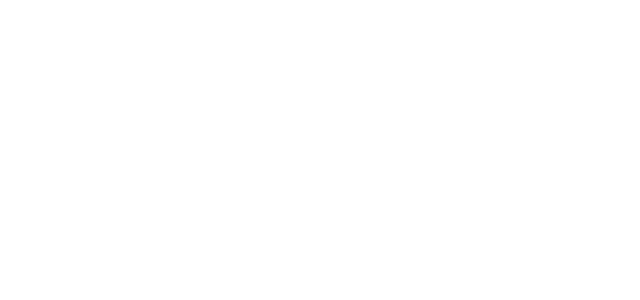
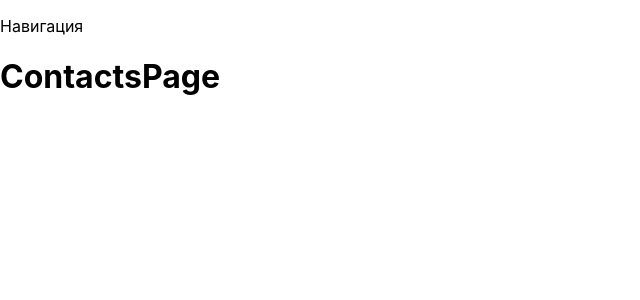
Before and after one commit to SergY29/goit-react-hw-08-phonebook, a React (Create React App) app: page /goit-react-hw-08-phonebook/contacts in a window 1280 px wide. Before the commit this address had no page. Shown: the top 300 px of the page, without its empty margins (0-640 px from the left). Built offline with nearby package versions, Linux system fonts and the light colour scheme.

Commit message:
add pages

```diff
--- a/src/components/App.jsx
+++ b/src/components/App.jsx
@@ -1,35 +1,20 @@
+import { lazy } from 'react';
 import { Route, Routes } from 'react-router-dom';
-import { Layout } from './Layout';
+import { Layout } from 'components/Layout';
+const HomePage = lazy(() => import('pages/HomePage'));
+const ContactsPage = lazy(() => import('pages/ContactsPage'));
+const LoginPage = lazy(() => import('pages/LoginPage'));
+const RegisterPage = lazy(() => import('pages/RegisterPage'));
 
 export const App = () => {
   return (
     <Routes>
-      <Route path="/" element={<Layout />}></Route>
+      <Route path="/" element={<Layout />}>
+        <Route index element={<HomePage />} />
+        <Route path="/register" element={<RegisterPage />} />
+        <Route path="/login" element={<LoginPage />} />
+        <Route path="/contacts" element={<ContactsPage />} />
+      </Route>
     </Routes>
   );
 };
-
-// import { lazy } from 'react';
-// import { Route, Routes } from 'react-router-dom';
-
-// import { Layout } from './Layout';
-// const Home = lazy(() => import('../pages/Home'));
-// const Movies = lazy(() => import('../pages/Movies'));
-// const MovieDetails = lazy(() => import('./MovieDetails'));
-// const Cast = lazy(() => import('../components/Cast'));
-// const Reviews = lazy(() => import('../components/Reviews'));
-
-// export const App = () => {
-//   return (
-//     <Routes>
-//       <Route path="/" element={<Layout />}>
-//         <Route index element={<Home />} />
-//         <Route path="movies" element={<Movies />} />
-//         <Route path="movies/:id" element={<MovieDetails />}>
-//           <Route path="cast" element={<Cast />} />
-//           <Route path="reviews" element={<Reviews />} />
-//         </Route>
-//       </Route>
-//     </Routes>
-//   );
-// };
--- /dev/null
+++ b/src/pages/ContactsPage.jsx
@@ -0,0 +1,7 @@
+export default function ContactsPage() {
+  return (
+    <div>
+      <h1>ContactsPage</h1>
+    </div>
+  );
+}
--- /dev/null
+++ b/src/pages/HomePage.jsx
@@ -0,0 +1,12 @@
+export default function HomePage() {
+  return (
+    <div>
+      <h1>
+        Contact manager welcome page
+        <span role="img" aria-label="Greeting icon">
+          💁‍♀️
+        </span>
+      </h1>
+    </div>
+  );
+}
--- /dev/null
+++ b/src/pages/LoginPage.jsx
@@ -0,0 +1,7 @@
+export default function LoginPage() {
+  return (
+    <div>
+      <h1>LoginPage</h1>
+    </div>
+  );
+}
--- /dev/null
+++ b/src/pages/RegisterPage.jsx
@@ -0,0 +1,7 @@
+export default function RegisterPage() {
+  return (
+    <div>
+      <h1>RegisterPage</h1>
+    </div>
+  );
+}
```
